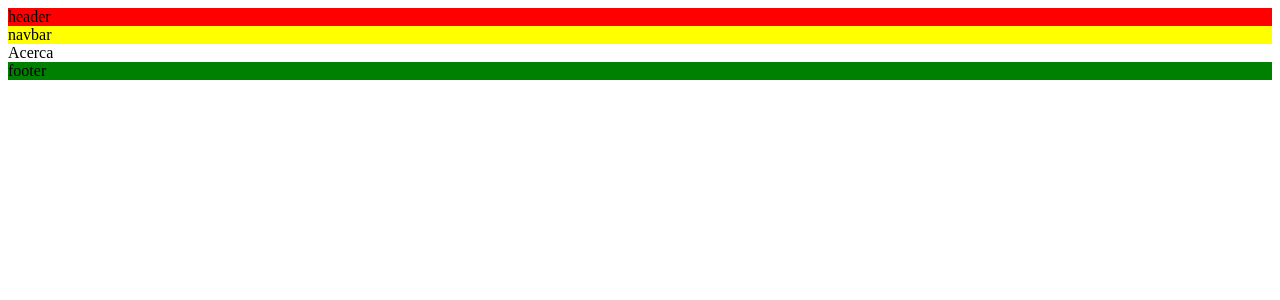
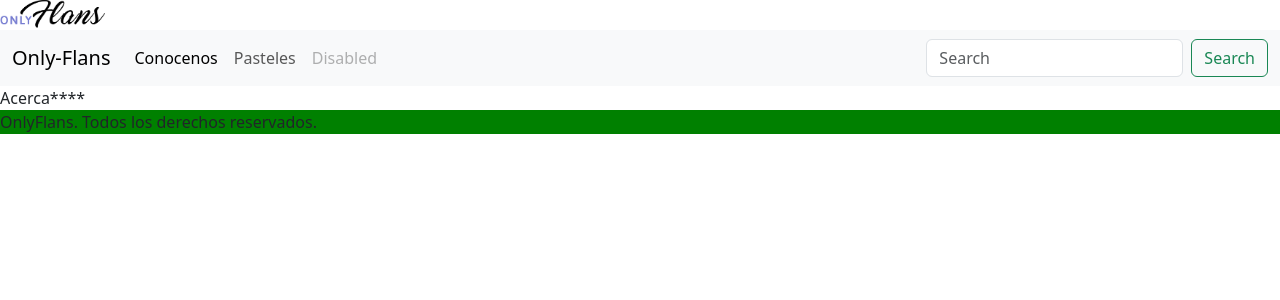
Before and after one commit to Judvera/projecto_onlyflans, a Django app: page /acerca in a window 1280 px wide. Shown: the top 300 px of the page. Run offline with Django 4.2, Linux system fonts and the light colour scheme; some libraries are stand-ins or nearby versions.

Commit message:
Avance hito2

```diff
--- a/projecto_onlyflans/projecto_onlyflans/settings.py
+++ b/projecto_onlyflans/projecto_onlyflans/settings.py
@@ -25,7 +25,7 @@ SECRET_KEY = 'django-insecure-2+-^6euqj60p7usck+z+=^j5@*5gnwh1pqsh@rg+&^@4ax0@6+
 # SECURITY WARNING: don't run with debug turned on in production!
 DEBUG = True
 
-ALLOWED_HOSTS = []
+ALLOWED_HOSTS = ["*"]
 
 
 # Application definition
--- a/projecto_onlyflans/web/templates/about.html
+++ b/projecto_onlyflans/web/templates/about.html
@@ -1,3 +1,8 @@
-{% extends "base.html" %}
+{% extends "static_base.html" %}
 
-{% block content %}Acerca{% endblock %}
+{% block content %}Acerca****
+
+
+
+
+{% endblock %}
--- a/projecto_onlyflans/web/templates/base.html
+++ /dev/null
@@ -1,24 +0,0 @@
-<!DOCTYPE html>
-<html lang="en">
-<head>
-    <meta charset="UTF-8">
-    <title>{% block title %}Bienvenido a Onlyflans{% endblock %}</title>
-</head>
-<body>
-    <header style="background: red;">
-        {% block header %}header{% endblock %}
-    </header>
-
-    <nav style="background: yellow;">
-        {% block navbar %}navbar{% endblock %}
-    </nav>
-
-    <section>
-        {% block content %}contenido{% endblock %}
-    </section>
-
-    <footer style="background: green;">
-        {% block footer %}footer{% endblock %}
-    </footer>
-</body>
-</html>
--- /dev/null
+++ b/projecto_onlyflans/web/templates/static_base.html
@@ -0,0 +1,99 @@
+{% load static %}
+<!DOCTYPE html>
+<html lang="en">
+
+<head>
+    <meta charset="UTF-8">
+    <meta http-equiv="X-UA-Compatible" content="IE=edge">
+    <meta name="viewport" content="width=device-width, initial-scale=1.0">
+    <meta name="author" content="Judith Vera - Emilio Madrid">
+    <meta name="description" content="OnlyFlans">
+    <meta name="keywords" content="pasteles, postres">
+    <title>OnlyFlans</title>
+
+    <!-- Bootstrap 5.3.2-->
+    <link href="https://cdn.jsdelivr.net/npm/bootstrap@5.3.2/dist/css/bootstrap.min.css" rel="stylesheet"
+        integrity="sha384-T3c6CoIi6uLrA9TneNEoa7RxnatzjcDSCmG1MXxSR1GAsXEV/Dwwykc2MPK8M2HN" crossorigin="anonymous">
+
+    <!-- Fonts Google-->
+    <link rel="preconnect" href="https://fonts.gstatic.com">
+    <link href="https://fonts.googleapis.com/css2?family=Raleway&display=swap" rel="stylesheet">
+    <link href="https://fonts.googleapis.com/css?family=Open+Sans:400,700" rel="stylesheet" type="text/css">
+
+    <!--Font Awesome-->
+    <script src="https://kit.fontawesome.com/20b1772d9e.js" crossorigin="anonymous"></script>
+
+    <title>{% block title %}Bienvenido a Onlyflans{% endblock %}</title>
+</head>
+
+<body>
+    <header style="background: white;">
+        {% block header %}
+        <header>
+            <a class="navbar-brand" href="#">
+                <img src="{% static 'img/onlyflans_logo.png' %}" height="30px" ></a>
+          </header>
+
+
+        {% endblock %}
+    </header>
+
+    <nav style="background: yellow;">
+        {% block navbar %}
+        <nav class="navbar navbar-expand-lg bg-body-tertiary">
+            <div class="container-fluid">
+              <a class="navbar-brand" href="#">Only-Flans</a>
+              <button class="navbar-toggler" type="button" data-bs-toggle="collapse" data-bs-target="#navbarSupportedContent" aria-controls="navbarSupportedContent" aria-expanded="false" aria-label="Toggle navigation">
+                <span class="navbar-toggler-icon"></span>
+              </button>
+              <div class="collapse navbar-collapse" id="navbarSupportedContent">
+                <ul class="navbar-nav me-auto mb-2 mb-lg-0">
+                  <li class="nav-item">
+                    <a class="nav-link active" aria-current="page" href="#">Conocenos</a>
+                  </li>
+                  <li class="nav-item">
+                    <a class="nav-link" href="#">Pasteles</a>
+                  </li>
+
+                  <li class="nav-item">
+                    <a class="nav-link disabled" aria-disabled="true">Disabled</a>
+                  </li>
+                </ul>
+                <form class="d-flex" role="search">
+                  <input class="form-control me-2" type="search" placeholder="Search" aria-label="Search">
+                  <button class="btn btn-outline-success" type="submit">Search</button>
+                </form>
+              </div>
+            </div>
+          </nav>
+        {% endblock %}
+    </nav>
+
+    <section>
+        {% block content %}
+        <div class="card" style="width: 18rem;">
+          <img src="..." class="card-img-top" alt="...">
+          <div class="card-body">
+            <h5 class="card-title">Card title</h5>
+            <p class="card-text">Some quick example text to build on the card title and make up the bulk of the card's content.</p>
+            <a href="#" class="btn btn-primary">Go somewhere</a>
+          </div>
+        </div>
+        {% endblock %}
+    </section>
+
+    <footer style="background: green;">
+        {% block footer %}
+        <footer>
+
+
+
+          <p>OnlyFlans. Todos los derechos reservados.</p>
+
+          </footer>
+
+        {% endblock %}
+    </footer>
+    <script src="https://cdn.jsdelivr.net/npm/bootstrap@5.3.3/dist/js/bootstrap.bundle.min.js" integrity="sha384-YvpcrYf0tY3lHB60NNkmXc5s9fDVZLESaAA55NDzOxhy9GkcIdslK1eN7N6jIeHz" crossorigin="anonymous"></script>
+</body>
+</html>
```
Also changed, not shown: projecto_onlyflans/web/templates/index.html (+13 -2 lines), projecto_onlyflans/web/templates/welcome.html (+8 -2 lines), README.md, projecto_onlyflans/web/static/img/onlyflans_logo.png (added), 1 other file.
